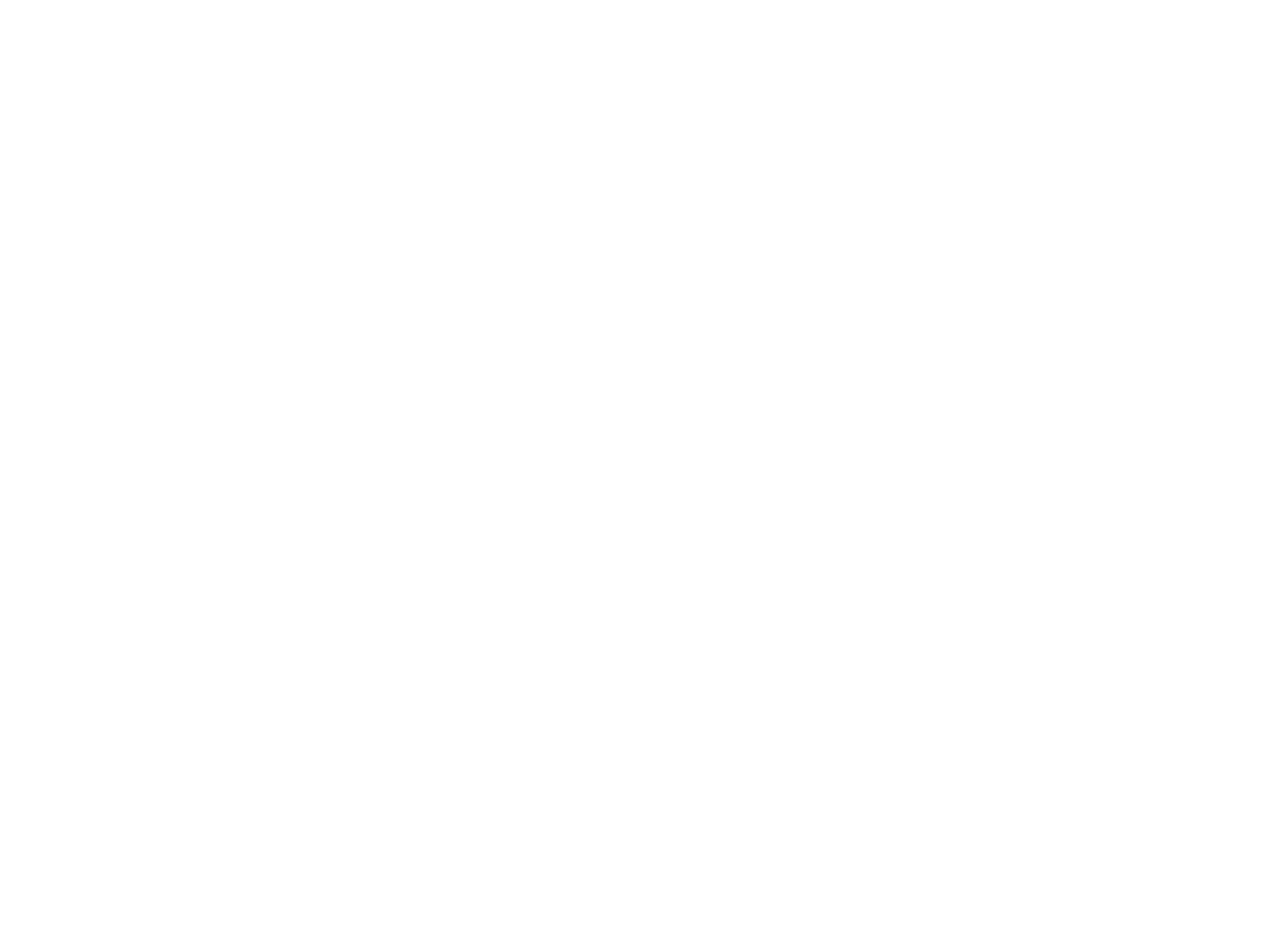
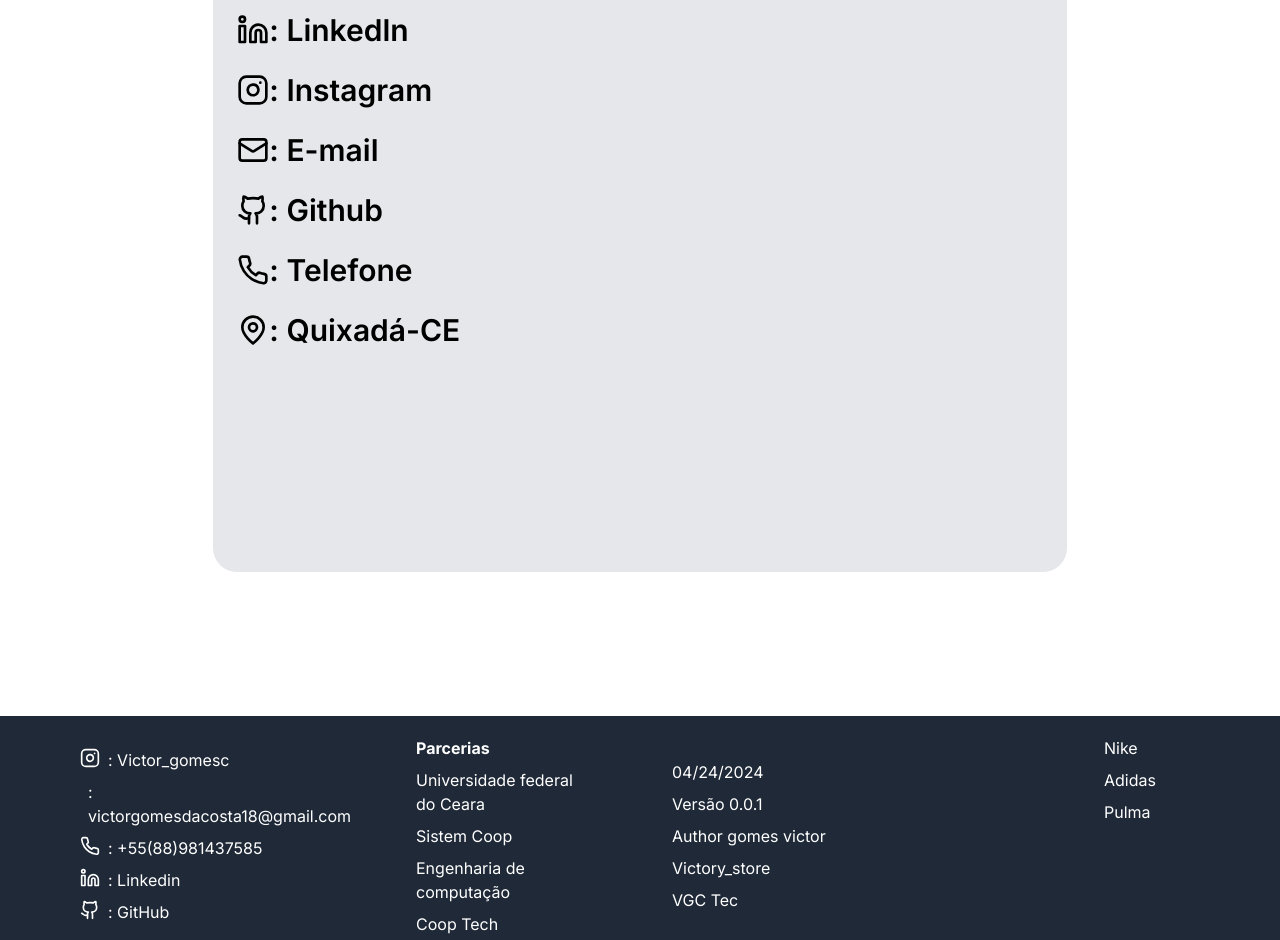
Before and after one commit to victorgomesc/Blog_victor, a Next.js app: page /contato in a window 1280 px wide. Shown: the part 340-1280 px from the top of the page. Before the commit the page ends 800 px from the top, so only its background shows below. Built offline with nearby package versions, Linux system fonts and the light colour scheme.

Commit message:
feat: design

```diff
--- a/src/app/contato/page.tsx
+++ b/src/app/contato/page.tsx
@@ -1,3 +1,5 @@
+import BanerContato from "@/components/BanerContato";
+import Footer from "@/components/Footer";
 import Header from "@/components/Header";
 import Sidebar from "@/components/SidebarLeft";
 
@@ -6,6 +8,8 @@
         <div className="h-full flex items-center flex-col bg-white">
             <Header />
             <Sidebar />
+            <BanerContato />
+            <Footer />
         </div>
     )
 }
--- a/src/app/projects/page.tsx
+++ b/src/app/projects/page.tsx
@@ -6,7 +6,7 @@
 
 export default function Projects() {
     return(
-        <div className="h-full flex items-center flex-col bg-white">
+        <div className="h-full flex items-center flex-col bg-purple-100">
             <Header />
             <Sidebar />
             <HistoryProjects />
--- /dev/null
+++ b/src/components/BanerContato.tsx
@@ -0,0 +1,53 @@
+import { Github, Instagram, Linkedin, Mail, Phone, MapPin } from "lucide-react";
+import Image from "next/image";
+import Link from "next/link";
+
+export default function BanerContato() {
+    return(
+        <div className="w-4/6 hfull bg-gray-200 rounded-3xl flex-col mt-24">
+            <div className="h-96 max-w[30%]">
+                <h1 className="text-4xl ml-6 font-bold mt-6">Como me encontrar:</h1>
+
+                <Link href="https://www.linkedin.com/in/victor-gomes-da-costa-123a90241">
+                <h3 className="flex items-center text-3xl ml-6 mt-6 font-semibold">
+                    <Linkedin size={32} />: Linkedln
+                </h3>
+                </Link>
+
+                <Link href="https://www.instagram.com/victor_gomesc/">
+                <h3 className="flex items-center text-3xl ml-6 mt-6 font-semibold">
+                    <Instagram size={32} />: Instagram
+                </h3>
+                </Link>
+
+                <Link href="#">
+                <h3 className="flex items-center text-3xl ml-6 mt-6 font-semibold">
+                    <Mail size={32} />: E-mail
+                </h3>
+                </Link>
+
+                <Link href="https://github.com/victorgomesc">
+                <h3 className="flex items-center text-3xl ml-6 mt-6 font-semibold">
+                    <Github size={32} />: Github
+                </h3>
+                </Link>
+
+                <Link href="#">
+                <h3 className="flex items-center text-3xl ml-6 mt-6 font-semibold">
+                    <Phone size={32} />: Telefone
+                </h3>
+                </Link>
+
+                <Link href="">
+                <h3 className="flex items-center text-3xl ml-6 mt-6 font-semibold">
+                    <MapPin size={32} />: Quixadá-CE
+                </h3>
+                </Link>
+
+            </div>
+            <div className="h-60">
+
+            </div>
+        </div>
+    )
+}
--- a/src/components/Footer.tsx
+++ b/src/components/Footer.tsx
@@ -1,4 +1,5 @@
 import { Github, Instagram, Linkedin, Mail, Phone } from "lucide-react";
+import Link from "next/link";
 
 
 export default function Footer() {
@@ -6,11 +7,17 @@
         <footer className=" h-56 mt-36 w-full bg-gray-800 object-bottom">
           <div className="flex flex-row">
              <div className="flex ml-20 w-1/5 flex-col mt-3 justify-center">
+               <Link href="https://www.instagram.com/victor_gomesc/">
                 <p className="text-white mt-2 flex gap-2"><Instagram size={20} />: Victor_gomesc</p>
-                <p className="text-white mt-2 flex gap-2"><Mail size={20} />: victor@gmail.com</p>
+               </Link>
+                <p className="text-white mt-2 flex gap-2"><Mail size={20} />: victorgomesdacosta18@gmail.com</p>
                 <p className="text-white mt-2 flex gap-2"><Phone size={20} />: +55(88)981437585</p>
+               <Link href="https://www.linkedin.com/in/victor-gomes-da-costa-123a90241">
                 <p className="text-white mt-2 flex gap-2"><Linkedin size={20} />: Linkedin</p>
+               </Link>
+               <Link href="https://github.com/victorgomesc">
                 <p className="text-white mt-2 flex gap-2"><Github size={20} />: GitHub</p>
+               </Link>
              </div>
              <div className="flex ml-20 w-1/5 flex-col mt-3 justify-center">
                 <p className="text-white mt-2 font-bold flex gap-2">Parcerias</p>
--- a/src/components/HistoryExperiencias.tsx
+++ b/src/components/HistoryExperiencias.tsx
@@ -8,7 +8,7 @@
                 <h2 className="ml-6 mt-6 text-2xl font-bold items-center justify-center">
                     Desenvolvedor Full Stack-IncursoNet-(01/08/2019 até 31/01/2020)-Estagiario
                 </h2>
-                <ul className="mt-6 text-xl">
+                <ul className="mt-6 text-xl text-justify">
                     <li className="ml-6 mr-6">
                     Desepenhei um papel essencial no desenvolvimento da plataforma IncursoNet, combinando
                     meus conhecimentos em React e Java Script para oferecer uma interface com a melhor
@@ -33,7 +33,7 @@
                 <h2 className="ml-6 mt-6 text-2xl font-bold items-center justify-center">
                     Desenvolvedor Full Stack-Eaze Dine-(01/03/2022 até 31/01/2023)-Estagiário
                 </h2>
-                <ul className="mt-6 text-xl">
+                <ul className="mt-6 text-xl text-justify">
                     <li className="ml-6 mr-6">
                     Desepenhei um papel essencial no desenvolvimento da plataforma Eaze Dine, utilizando
                     todos meus conhecimentos para oferecer uma interface com a melhor experiencia de
@@ -58,7 +58,7 @@
                 <h2 className="ml-6 mt-6 text-2xl font-bold items-center justify-center">
                     Desenvolvedor Full Stack-Sistem Coop-(03/03/2023 até atualmente)-Junior
                 </h2>
-                <ul className="mt-6 text-xl">
+                <ul className="mt-6 text-xl text-justify">
                     <li className="ml-6 mr-6">
                     Desepenhei um papel essencial no desenvolvimento da plataforma Sistem Coop, utilizando
                     todos meus conhecimentos para oferecer uma interface com a melhor experiencia de
--- a/src/components/MyHistory.tsx
+++ b/src/components/MyHistory.tsx
@@ -4,12 +4,12 @@
     return(
         <div className="mt-10 items-center justify-center max-w-[100vh]">
             <h1 className="text-3xl font-bold">Sobre Mim</h1>
-            <p className="max-w-[100vh] mt-10">Ola meu nome é Victor sou estudante,atualmente sou graduando em Engenharia de Computação na
+            <p className="max-w-[100vh] mt-10 text-justify">Ola meu nome é Victor sou estudante,atualmente sou graduando em Engenharia de Computação na
                 Universidade Federal do Ceará e vou contar um pouco sobre mim, minha rotina de estudos e
                 sobre minha trajetoria como estudante de tecnologia e programador.
             </p>
             <br />
-            <p>Iniciei meus estudos em tecnologia e programação em 2017 durante o enssino medio onde cursei
+            <p className="text-justify">Iniciei meus estudos em tecnologia e programação em 2017 durante o enssino medio onde cursei
                o curso tecnico em informatica onde tive meu primeiro contatop com linguagens de programação, la recebi
                uma base bem solida, la aprendi a utilizar minhas primeiras linguagens de programação, no inicio
                aprendi muito e me enteressei por desenvolvimento web utilizando as HTML CSS E Java Script desenvolvi
@@ -20,7 +20,7 @@
                 demorou cerca de seis meses tendo se iniciado em julho de 2019 e se encerrado em janeiro de 2020
             </p>
             <br />
-            <p>
+            <p className="text-justify">
                 terminando o enssino medio comecei a ver outros materiais sobre programação principalmente na
                 internetcomecei varios cursos dentre eles posso citar as trilhas da Rocket seat alura canais no
                 yotube além de varias comunidades online. Somente em 2021 ingressei na Universidade federal do Ceara
--- a/src/components/SidebarLeft.tsx
+++ b/src/components/SidebarLeft.tsx
@@ -7,27 +7,27 @@
     <div className=" w-screen h-14 bg-blue-900 gap-60 flex flex- items-center justify-center">
       <Link href="/">
       <div className="w-full h-full flex items-center justify-center">
-        <p className="text-2xl text-white font-bold hover:text-yellow-200">Home</p>
+        <p className="text-2xl text-white font-bold hover:text-yellow-400">Home</p>
       </div>
       </Link>
       <Link href="/formacao">
       <div className="w-full h-full flex items-center justify-center">
-        <p className="text-2xl text-white font-bold hover:text-yellow-200">Formação</p>
+        <p className="text-2xl text-white font-bold hover:text-yellow-400">Formação</p>
       </div>
       </Link>
       <Link href="/projects">
       <div className="w-full h-full flex items-center justify-center">
-        <p className="text-2xl text-white font-bold hover:text-yellow-200">Projetos</p>
+        <p className="text-2xl text-white font-bold hover:text-yellow-400">Projetos</p>
       </div>
       </Link>
       <Link href="/experiencias">
       <div className="w-full h-full flex items-center justify-center">
-        <p className="text-2xl text-white font-bold hover:text-yellow-200">Experiencias</p>
+        <p className="text-2xl text-white font-bold hover:text-yellow-400">Experiencias</p>
       </div>
       </Link>
       <Link href="/contato">
       <div className="w-full h-full flex items-center justify-center">
-        <p className="text-2xl text-white font-bold hover:text-yellow-200">Contato</p>
+        <p className="text-2xl text-white font-bold hover:text-yellow-400">Contato</p>
       </div>
       </Link>
     </div>
```
Also changed, not shown: src/components/HitoryFormacao.tsx (+8 -8 lines), src/components/ProjectContainer.tsx (+13 -17 lines), public/assets/cel.png (added), public/assets/cel2.png (added).
